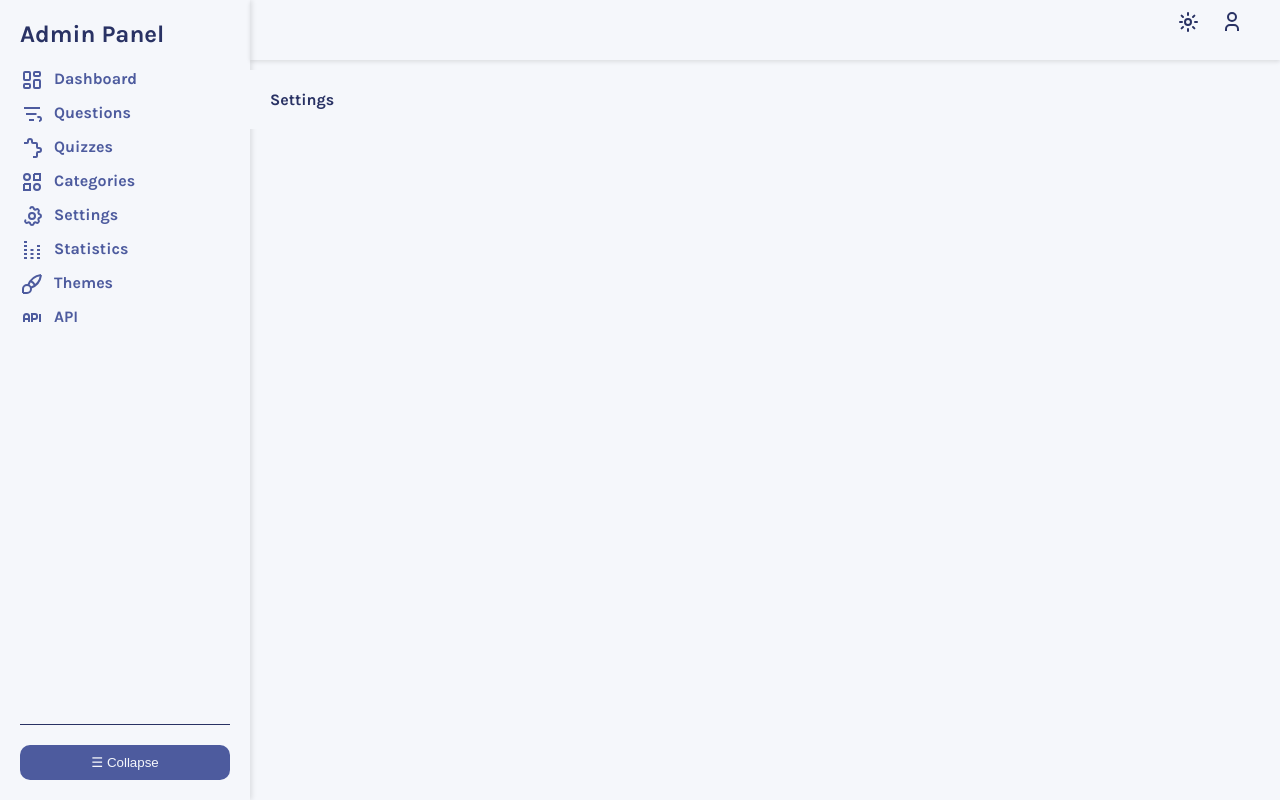
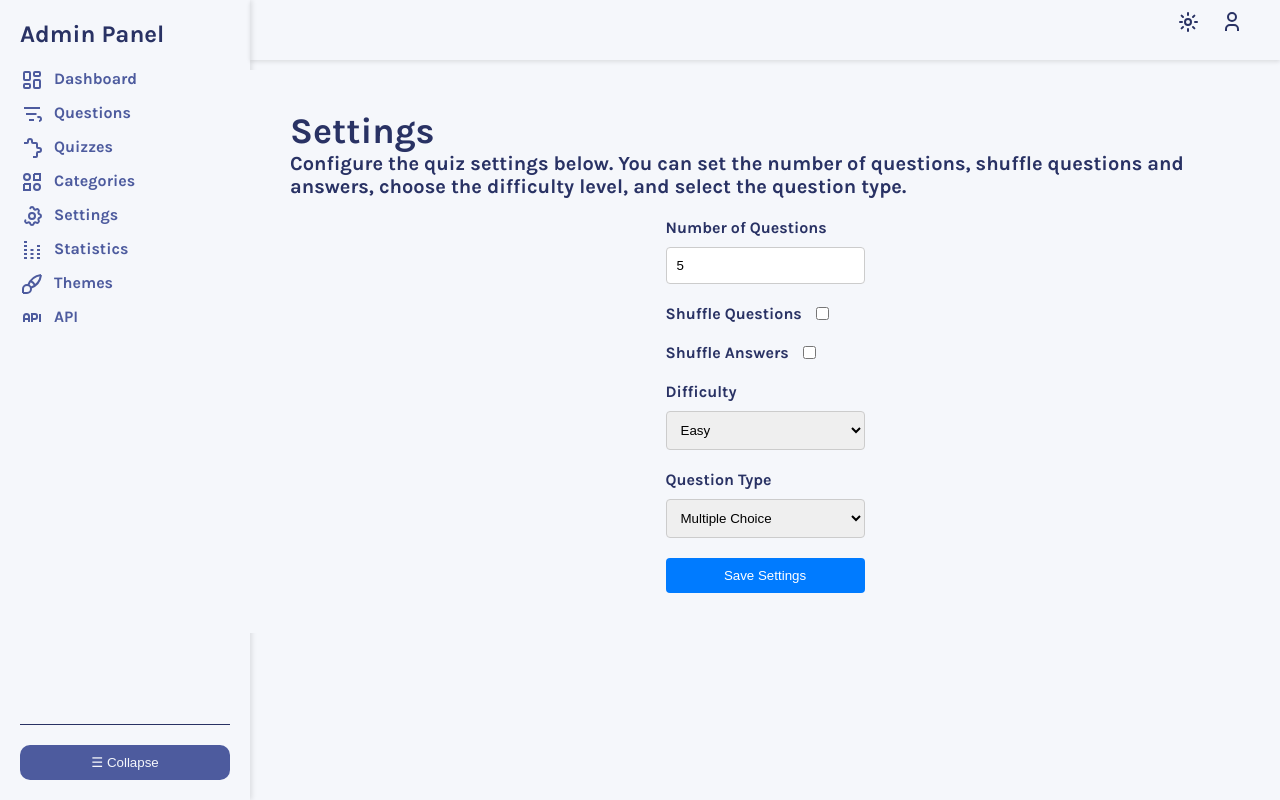
Before and after one commit to habibma/quizzical, a React (Vite) app: page /admin/settings in a window 1280 px wide. Built offline with nearby package versions, Linux system fonts and the light colour scheme; no server answers.

Commit message:
feat: Settings component

```diff
--- a/src/App.css
+++ b/src/App.css
@@ -1,4 +1,3 @@
-
 
 .link {
   color: var(--link-color);
@@ -38,3 +37,9 @@ p.info {
     font-size: 1.25rem;
     font-weight: 300;
 }
+
+.flex-column {
+    display: flex;
+    flex-direction: column;
+    gap: 10px;
+}
--- /dev/null
+++ b/src/config/defaultSettings.js
@@ -0,0 +1,8 @@
+
+export const defaultSettings = {
+    numQuestions: 5,
+    shuffleQuestions: false,
+    shuffleAnswers: false,
+    difficulty: 'easy',
+    questionType: 'multiple'
+}
--- /dev/null
+++ b/src/pages/Admin/Settings.css
@@ -0,0 +1,55 @@
+.settings {
+  display: flex;
+  flex-direction: column;
+  align-items: center;
+  justify-content: center;
+  padding: 20px;
+}
+
+.settings-header {
+  font-size: 24px;
+  font-weight: bold;
+  margin-bottom: 20px;
+}
+
+.settings.form {
+  display: flex;
+  flex-direction: column;
+  width: 100%;
+  max-width: 400px;
+}
+
+.settings.form label {
+  margin-bottom: 10px;
+  font-weight: bold;
+}
+
+.form-group {
+    display: flex;
+    gap: 10px;
+    margin-bottom: 20px;
+
+    input[type="text"],
+    input[type="number"],
+    select {
+      width: 100%;
+      padding: 10px;
+      border: 1px solid #ccc;
+      border-radius: 4px;
+    }
+
+    input[type="checkbox"] {
+      margin-right: 10px;
+    }
+}
+
+.form-btn {
+  padding: 10px 20px;
+  background-color: #007bff;
+  color: white;
+  border: none;
+  border-radius: 4px;
+  cursor: pointer;
+
+  width: 100%;
+}
--- a/src/pages/Admin/Settings.jsx
+++ b/src/pages/Admin/Settings.jsx
@@ -1,8 +1,112 @@
-import React from 'react'
+// Quiz Settings
+// ✅ Default number of questions
+// ✅ Shuffle questions
+// ✅ Shuffle answers
+// ✅ Default difficulty
+// ✅ Default question type (Multiple Choice / True-False)
+// ✅ Time limit (later)
+
+import { useState, useEffect } from 'react'
+import Input from '../../components/Input'
+import Button from '../../components/Button'
+import { defaultSettings } from '../../config/defaultSettings'
+import './Settings.css'
 
 const Settings = () => {
+
+  const loadSettings = () => {
+    const savedSettings = localStorage.getItem('quizSettings');
+    if (savedSettings) {
+      return JSON.parse(savedSettings);
+    }
+    return null;
+  };
+
+  const [settings, setSettings] = useState(() => loadSettings() || defaultSettings);
+
+  const handleChange = (e) => {
+    const { name, value, type, checked } = e.target;
+    setSettings(prevSettings => ({
+      ...prevSettings,
+      [name]: type === 'checkbox' ? checked : value
+    }));
+  }
+
+  const handleSubmit = (e) => {
+    e.preventDefault();
+  }
+
+  useEffect(() => {
+    localStorage.setItem('quizSettings', JSON.stringify(settings));
+  }, [settings]);
+
   return (
-    <div>Settings</div>
+    <div className='settings'>
+      <section className='settings-header'>
+        <h1>Settings</h1>
+        <p className='lead'>Configure the quiz settings below. You can set the number of questions, shuffle questions and answers, choose the difficulty level, and select the question type.</p>
+      </section>
+      <section className='settings-form'>
+        <form>
+          <div className='form-group flex-column'>
+            <label htmlFor='numQuestions'>Number of Questions</label>
+            <Input
+              type='number'
+              id='numQuestions'
+              name='numQuestions'
+              defaultValue='5'
+              onChange={handleChange}
+            />
+          </div>
+          <div className='form-group'>
+            <label htmlFor='shuffleQuestions'>Shuffle Questions</label>
+            <input
+              type='checkbox'
+              id='shuffleQuestions'
+              name='shuffleQuestions'
+              checked={settings.shuffleQuestions}
+              onChange={handleChange}
+            />
+          </div>
+          <div className='form-group'>
+            <label htmlFor='shuffleAnswers'>Shuffle Answers</label>
+            <input
+              type='checkbox'
+              id='shuffleAnswers'
+              name='shuffleAnswers'
+              checked={settings.shuffleAnswers}
+              onChange={handleChange}
+            />
+          </div>
+          <div className='form-group flex-column'>
+            <label htmlFor='difficulty'>Difficulty</label>
+            <select
+              id='difficulty'
+              name='difficulty'
+              value={settings.difficulty}
+              onChange={handleChange}
+            >
+              <option value='easy'>Easy</option>
+              <option value='medium'>Medium</option>
+              <option value='hard'>Hard</option>
+            </select>
+          </div>
+          <div className='form-group flex-column'>
+            <label htmlFor='questionType'>Question Type</label>
+            <select
+              id='questionType'
+              name='questionType'
+              value={settings.questionType}
+              onChange={handleChange}
+            >
+              <option value='multiple'>Multiple Choice</option>
+              <option value='boolean'>True-False</option>
+            </select>
+          </div>
+          <Button className='form-btn' type='submit' onClick={handleSubmit} text='Save Settings' />
+        </form>
+      </section>
+    </div>
   )
 }
 
```
